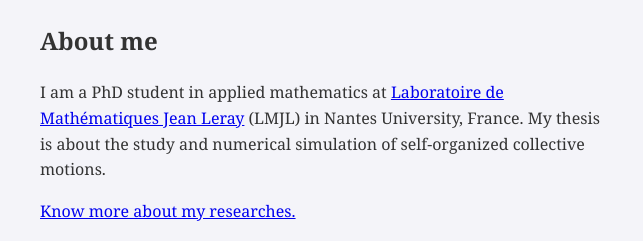
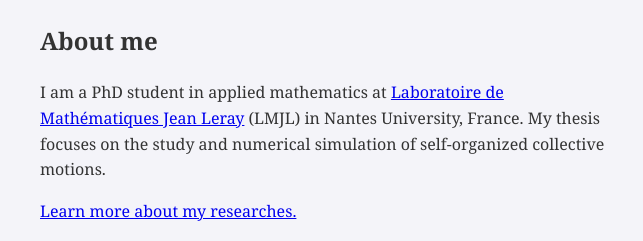
Before and after one commit to mariecmpn/website, a plain HTML site: page index-en.html in a window 1280 px wide. Shown: the part 259-500 px from the top of the page, 630-1273 px from the left. Drawn offline with Linux system fonts and the light colour scheme.

Commit message:
rajouts mineurs

```diff
--- a/index-en.html
+++ b/index-en.html
@@ -29,8 +29,8 @@
             <div class="column"><section id="presentation">
                 <h2>About me</h2>
                 <p>I am a PhD student in applied mathematics at <a href="https://www.math.sciences.univ-nantes.fr/">Laboratoire de Mathématiques Jean Leray</a> (LMJL) in Nantes University, France.
-                My thesis is about the study and numerical simulation of self-organized collective motions.</p>
-                <p><a href="recherches.html">Know more about my researches.</a></p>
+                My thesis focuses on the study and numerical simulation of self-organized collective motions.</p>
+                <p><a href="recherches.html">Learn more about my researches.</a></p>
             </section>
             <section id="contact">
                 <h2>Contact me</h2>
```
Also changed, not shown: activites-en.html (+1 -0 lines), activites.html (+1 -0 lines), recherches-en.html (+1 -1 lines).
